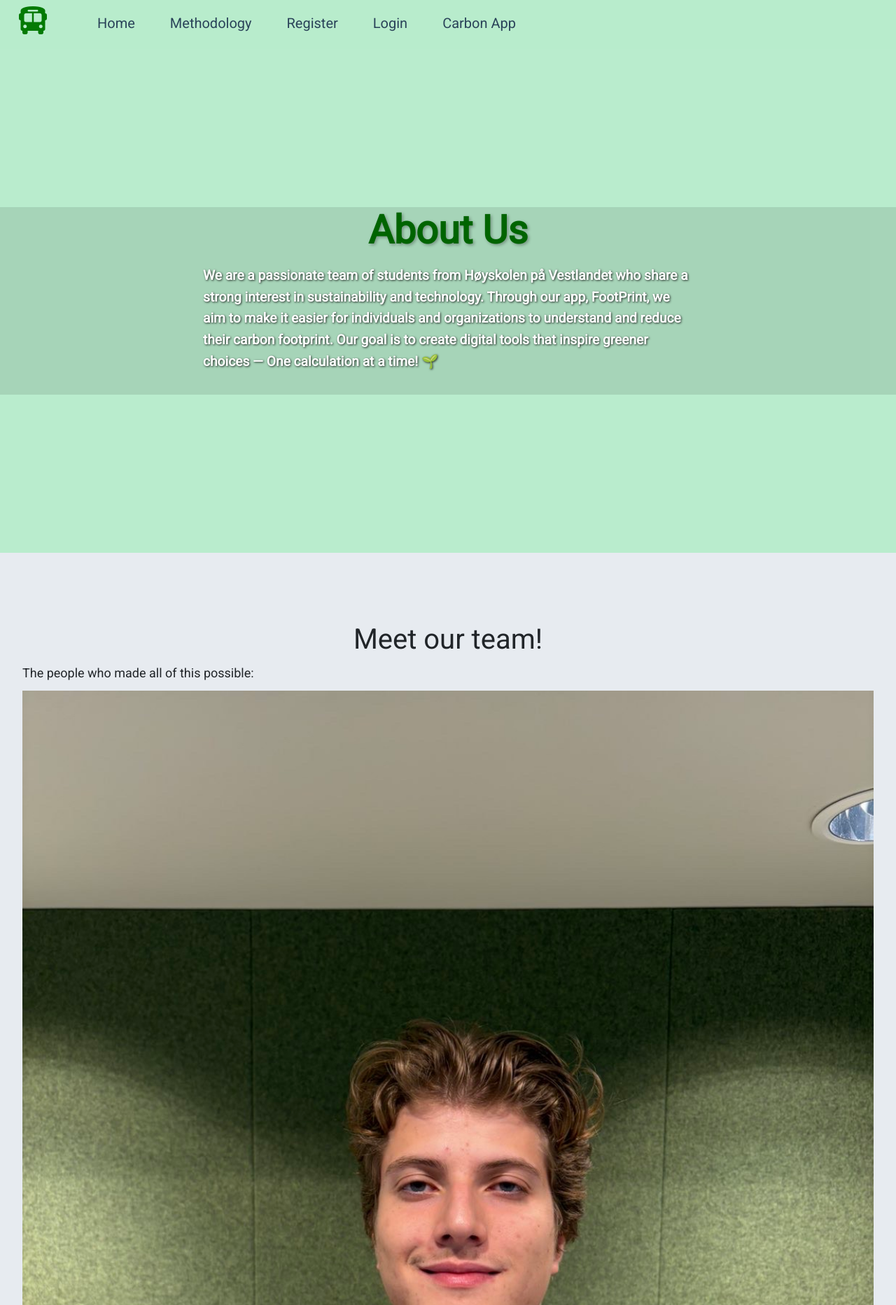
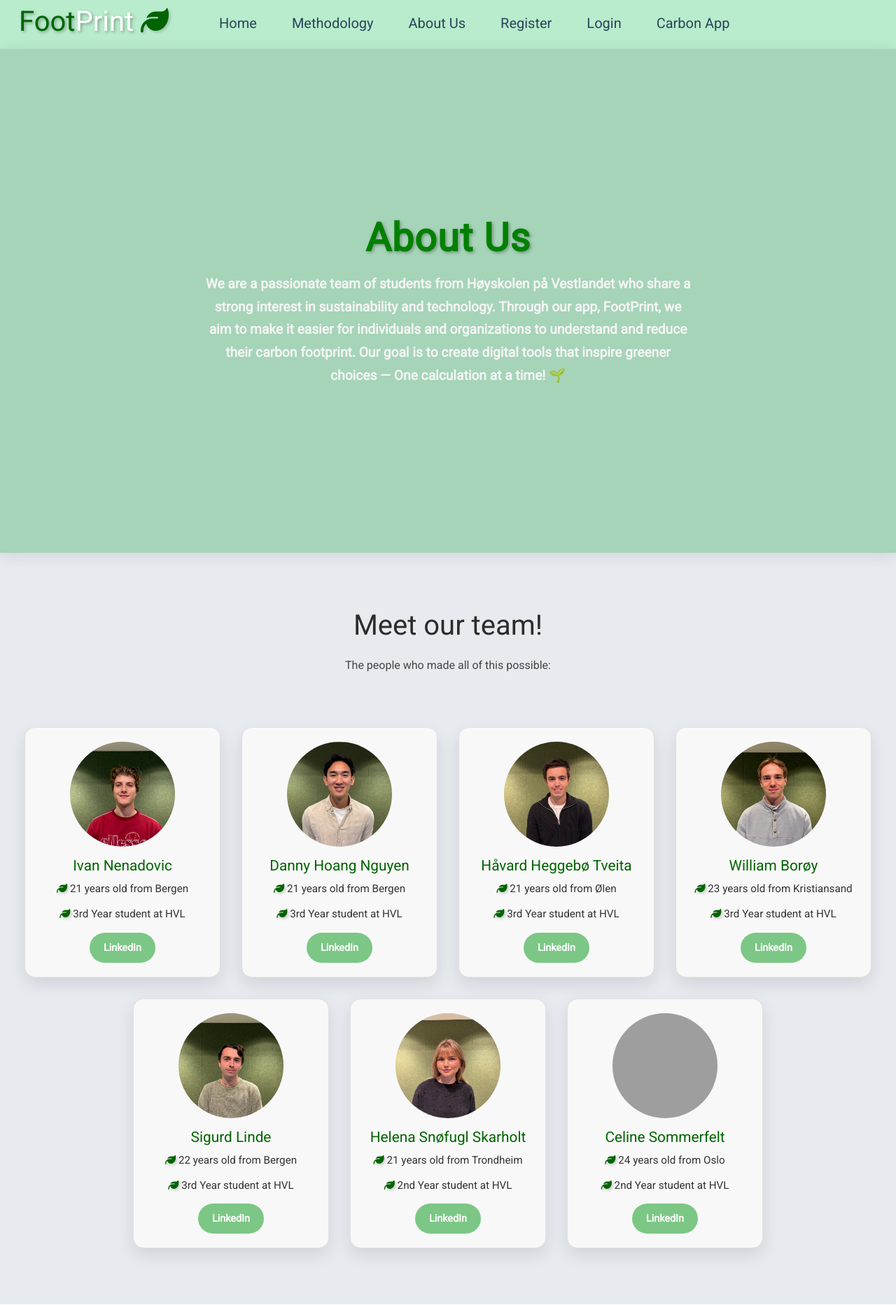
Before and after one commit to wboroy/carbon_app_2025, a Flask app: page /about_us in a window 1280 px wide. Shown: the top 1865 px of the page at 70% size. Run offline with Flask 2, Linux system fonts and the light colour scheme; some libraries are stand-ins or nearby versions; grey boxes are pictures that could not be loaded.

Commit message:
Fikset About Us og la inn LinkedIn lenke

```diff
--- a/capp/static/about_us.css
+++ b/capp/static/about_us.css
@@ -36,7 +36,7 @@
 
 
 .section_header_home h1 .highlight {
-    color: #006401;
+   color: green;
 }
 
 
@@ -180,3 +180,11 @@
        width: 90%;
    }
 }
+@media (max-width: 480px) {
+   .section_header_home h1 {
+       font-size: 1.5rem;
+   }
+   .section_header_home p {
+       font-size: 0.9rem;
+   }
+}
--- a/capp/static/home.css
+++ b/capp/static/home.css
@@ -53,7 +53,7 @@ body {
   line-height: 1.6;
   color: #ffffff;
   font-weight: 600;
-  text-shadow: 1px 1px 3px rgba(0, 0, 0, 0.8);
+  text-shadow: 1px 1px 3px rgba(0, 0, 0, 0.6);
 }
 
 .hero_buttons {
--- a/capp/static/layout.css
+++ b/capp/static/layout.css
@@ -18,6 +18,24 @@ Navbar (a menu): #2a4359
 
 /* Carbon App logo */
 .text-logo {
+  color: #006400;
+}
+
+/* Logo Color Styling */
+.logo-foot {
+  color: #006400; /* Dark green for "Foot" */
+  font-weight: 400;
+  text-shadow: 2px 2px 4px rgba(0, 0, 0, 0.3);
+}
+
+.logo-print {
+  color: #ffffff; /* Lighter green for "Print" */
+  font-weight: 400;
+  text-shadow: 2px 2px 4px rgba(0, 0, 0, 0.3);
+}
+
+.fa-solid.fa-leaf {
+  text-shadow: 2px 2px 4px rgba(0, 0, 0, 0.2);
   color: #006400;
 }
 
--- a/capp/templates/About_us.html
+++ b/capp/templates/About_us.html
@@ -6,7 +6,9 @@
 <section class="section_header_home" style="background: #b9eccd;">
  <div class="hero_overlay" style="background: rgba(0,0,0,0.1);">
    <div class="container hero_content">
-     <h1><span class="highlight">About Us</span></h1>
+     <h1>
+      <span class="highlight">About Us</span>
+     </h1>
      <p>
        We are a passionate team of students from Høyskolen på Vestlandet who share a strong interest in sustainability and technology.
 Through our app, FootPrint, we aim to make it easier for individuals and organizations to understand and reduce their carbon footprint.
@@ -27,6 +29,7 @@ Our goal is to create digital tools that inspire greener choices — One calcula
     The people who made all of this possible:
    </p>
 
+   <br>
 
    <div class="developers">
      <!-- Developer 1 -->
@@ -35,7 +38,7 @@ Our goal is to create digital tools that inspire greener choices — One calcula
        <h3>Ivan Nenadovic</h3>
        <p><i class="fa-solid fa-leaf"></i> 21 years old from Bergen</p>
        <p><i class="fa-solid fa-leaf"></i> 3rd Year student at HVL</p>
-       <a class="btn_developers" href="#" target="_blank">Curriculum</a>
+       <a class="btn_developers" href="#" target="_blank">LinkedIn</a>
      </div>
 
 
@@ -45,7 +48,9 @@ Our goal is to create digital tools that inspire greener choices — One calcula
        <h3>Danny Hoang Nguyen</h3>
        <p><i class="fa-solid fa-leaf"></i> 21 years old from Bergen</p>
        <p><i class="fa-solid fa-leaf"></i> 3rd Year student at HVL</p>
-       <a class="btn_developers" href="#" target="_blank">Curriculum</a>
+       <a class="btn_developers" href="https://www.linkedin.com/in/danny-hoang-nguyen-8648b5350" target="_blank">
+  LinkedIn
+</a>
      </div>
 
 
@@ -55,7 +60,7 @@ Our goal is to create digital tools that inspire greener choices — One calcula
        <h3>Håvard Heggebø Tveita</h3>
        <p><i class="fa-solid fa-leaf"></i> 21 years old from Ølen</p>
        <p><i class="fa-solid fa-leaf"></i> 3rd Year student at HVL</p>
-       <a class="btn_developers" href="#" target="_blank">Curriculum</a>
+       <a class="btn_developers" href="https://www.linkedin.com/in/h%C3%A5vard-tveita-225a34321/" target="_blank">LinkedIn</a>
      </div>
 
 
@@ -65,7 +70,7 @@ Our goal is to create digital tools that inspire greener choices — One calcula
        <h3>William Borøy</h3>
        <p><i class="fa-solid fa-leaf"></i> 23 years old from Kristiansand</p>
        <p><i class="fa-solid fa-leaf"></i> 3rd Year student at HVL</p>
-       <a class="btn_developers" href="#" target="_blank">Curriculum</a>
+       <a class="btn_developers" href="#" target="_blank">LinkedIn</a>
      </div>
 
 
@@ -75,7 +80,7 @@ Our goal is to create digital tools that inspire greener choices — One calcula
        <h3>Sigurd Linde</h3>
        <p><i class="fa-solid fa-leaf"></i> 22 years old from Bergen</p>
        <p><i class="fa-solid fa-leaf"></i> 3rd Year student at HVL</p>
-       <a class="btn_developers" href="#" target="_blank">Curriculum</a>
+       <a class="btn_developers" href="https://www.linkedin.com/in/sigurd-linde-b90b4a14b/" target="_blank">LinkedIn</a>
      </div>
 
 
@@ -85,7 +90,7 @@ Our goal is to create digital tools that inspire greener choices — One calcula
        <h3>Helena Snøfugl Skarholt</h3>
        <p><i class="fa-solid fa-leaf"></i> 21 years old from Trondheim</p>
        <p><i class="fa-solid fa-leaf"></i> 2nd Year student at HVL</p>
-       <a class="btn_developers" href="#" target="_blank">Curriculum</a>
+       <a class="btn_developers" href="#" target="_blank">LinkedIn</a>
      </div>
 
 
@@ -95,7 +100,7 @@ Our goal is to create digital tools that inspire greener choices — One calcula
        <h3>Celine Sommerfelt</h3>
        <p><i class="fa-solid fa-leaf"></i> 24 years old from Oslo</p>
        <p><i class="fa-solid fa-leaf"></i> 2nd Year student at HVL</p>
-       <a class="btn_developers" href="#" target="_blank">Curriculum</a>
+       <a class="btn_developers" href="#" target="_blank">LinkedIn</a>
      </div>
    </div>
  </div>
--- a/capp/templates/layout.html
+++ b/capp/templates/layout.html
@@ -27,6 +27,9 @@
       <link rel="stylesheet" type="text/css" href="{{ url_for('static', filename='methodology.css') }}">
       <link rel="stylesheet" type="text/css" href="{{ url_for('static', filename='carbon_app.css') }}">
       <link rel="stylesheet" type="text/css" href="{{ url_for('static', filename='user.css') }}">
+      <link rel="stylesheet" type="text/css" href="{{ url_for('static', filename='about_us.css') }}">
+
+      {% block styles %}{% endblock %}
 
       <!-- To activate media queries in devices -->
       <meta name="viewport" content="user-scalable=yes, width=device-width, initial-scale=1">
@@ -44,7 +47,10 @@
             <div class="carbon_app_navbar">
               <h1 class="logo">
                 <a href="{{url_for('home.home_home')}}" class="logo-link">
-                  <span class="text-logo"><i class="fa-solid fa-bus"></i> </span>
+                  <span class="text-logo">
+                    <span class="logo-foot">Foot</span><span class="logo-print">Print</span>
+                    <i class="fa-solid fa-leaf"></i>
+                  </span>
                 </a>
               </h1>
               <nav>
@@ -60,6 +66,10 @@
                       <a href="{{url_for('carbon_app.carbon_app_home')}}">Carbon App</a>
                     </li>
                     <li>
+                      <a href="{{ url_for('about_us.about_us_home') }}">About Us</a>
+                    </li>
+
+                    <li>
                       <a href="{{url_for('users.logout')}}">Logout</a>
                     </li>
                     {% else %}
@@ -69,6 +79,10 @@
                     <li>
                       <a href="{{url_for('methodology.methodology_home')}}">Methodology</a>
                     </li>
+                    <li>
+                      <a href="{{ url_for('about_us.about_us_home') }}">About Us</a>
+                    </li>
+
                     <li>
                       <a href="{{url_for('users.register')}}">Register</a>
                     </li>
@@ -126,4 +140,5 @@
         </script>
 
     </body>
+
 </html>
```
Also changed, not shown: capp/user.db. Lines whose indentation alone changed are shown as unchanged.
